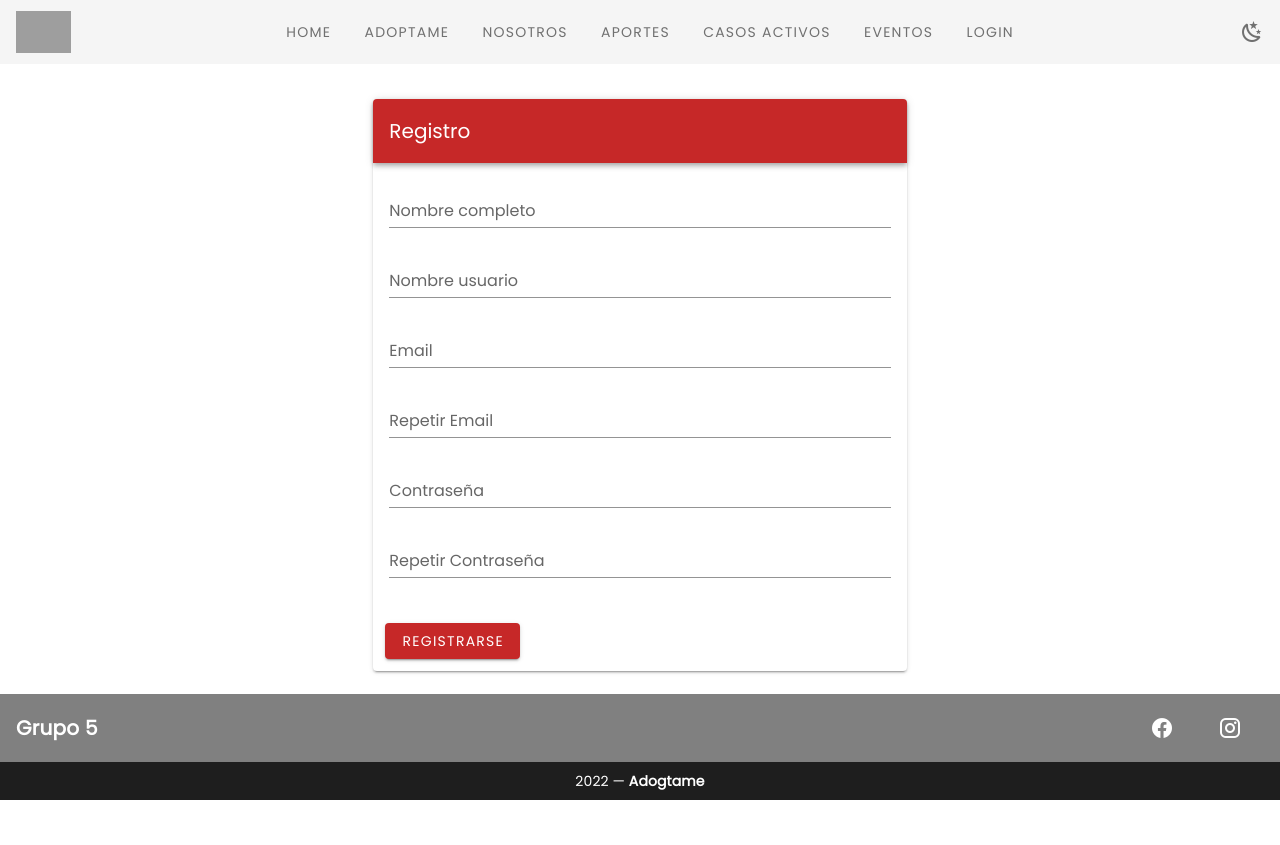
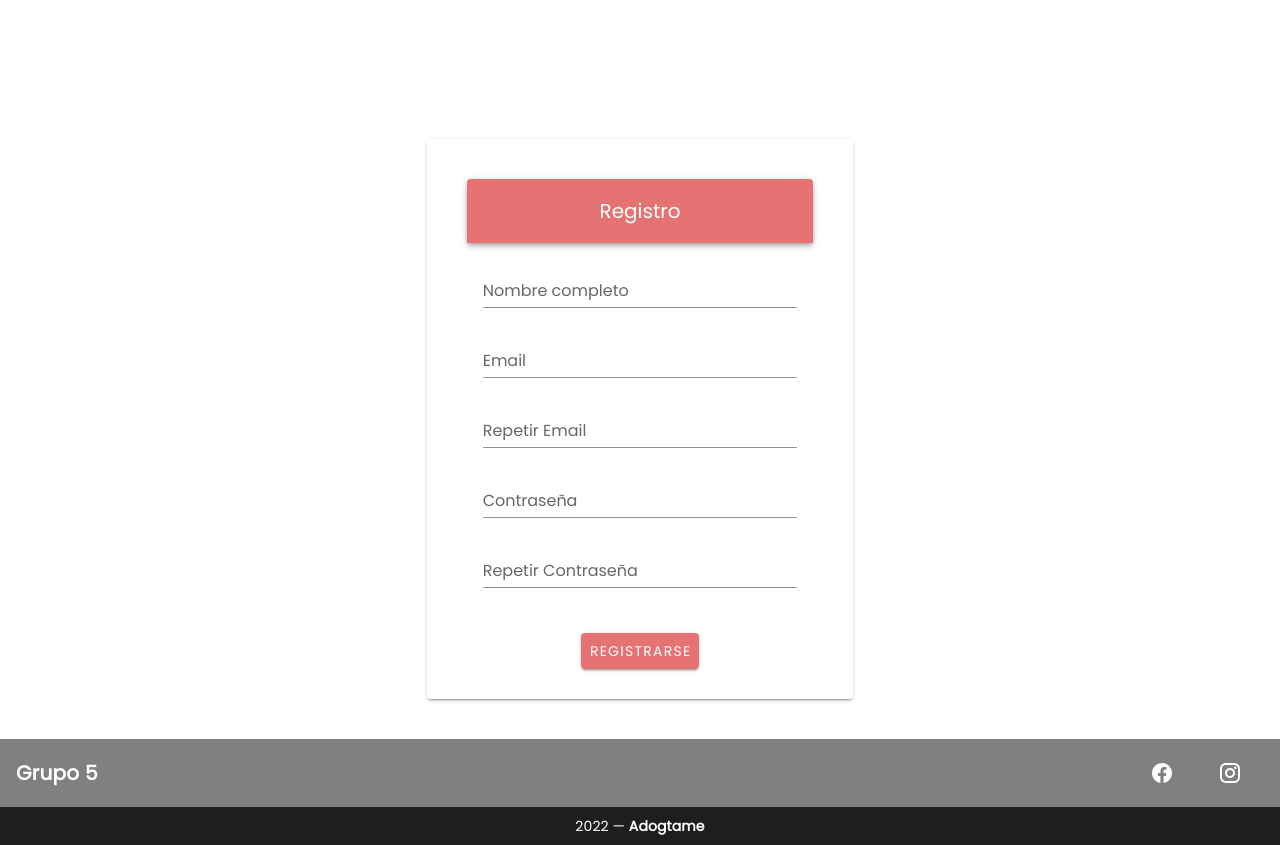
Before and after one commit to lgsilvestre/G5_ProyTaller_1_2022, a Vue app in the folder cliente/: page /registro in a window 1280 px wide. Before the commit the page ends 800 px from the top, so only its background shows below. Built offline with nearby package versions, Linux system fonts and the light colour scheme; grey boxes are pictures that could not be loaded.

Commit message:
Cambios en login y registro

```diff
--- a/cliente/src/views/Registro.vue
+++ b/cliente/src/views/Registro.vue
@@ -1,9 +1,9 @@
 <template>
     <v-layout align-center justify-center>
-        <v-flex xs12 sm8 md6 lg5 xl4>
-            <v-card>
-                <v-toolbar dark color="red darken-3">
-                    <v-toolbar-title>
+        <v-flex xs12 sm8 md6 lg4 xl4>
+            <v-card class="mx-auto pa-10 ma-10 backgroundImage">
+                <v-toolbar dark color="red lighten-2">
+                    <v-toolbar-title class="flex text-center">
                         Registro
                     </v-toolbar-title>
                 </v-toolbar>
@@ -17,16 +17,6 @@
                         requiredcolor="accent"
                         required
                         :rules="[rules.required]"
-                    ></v-text-field>
-
-                    <!-- Nombre Usuario -->
-                    <v-text-field
-                        v-model="nombreUsuario"
-                        color="accent"
-                        label="Nombre usuario"
-                        requiredcolor="accent"
-                        required
-                        :rules="[rules.required, rules.usermin]"
                     ></v-text-field>
 
                     <!-- Email -->
@@ -73,10 +63,8 @@
                         {{errorM}}
                     </v-flex>
                 </v-card-text>
-                <v-card-actions class="px-3 pb-3">
-                    <v-flex text-xs-right>
-                        <v-btn @click="registrar()" dark color="red darken-3">Registrarse</v-btn>
-                    </v-flex>
+                <v-card-actions class="px-3 pb-3 justify-center">
+                    <v-btn @click="registrar()" dark color="red lighten-2">Registrarse</v-btn>
                 </v-card-actions>
                 <v-snackbar v-model="snackbar" timeout="3000" top>
                     <span>¡{{ snackbarText }}!</span>
@@ -93,12 +81,10 @@ import axios from 'axios'
 class Usuario {
   constructor(
     nombreCompleto,
-    nombreUsuario,
     email,
     clave,
   ) {
     this.nombreCompleto = nombreCompleto
-    this.nombreUsuario = nombreUsuario
     this.email = email
     this.clave = clave
   }
@@ -108,7 +94,6 @@ export default {
     data (){
         return{
             nombreCompleto: '',
-            nombreUsuario: '',
             email: '',
             reEmail: '',
             clave: '',
@@ -118,7 +103,6 @@ export default {
             snackbarText: '',
             rules: {
                 required: (value) => !!value || 'Campo obligatorio',
-                usermin: () => this.nombreUsuario.length >= 8 || 'Debe tener al menos 8 caracteres',
             },
             emailrules: {
                 required: (value) => !!value || 'Campo obligatorio',
@@ -162,24 +146,21 @@ export default {
             }
         },
         registrar() {
-            if (this.nombreCompleto === '' || this.nombreUsuario === '' || this.email === '' || this.clave === ''){
+            if (this.nombreCompleto === '' || this.email === '' || this.clave === ''){
                 this.snackbar = true
                 this.snackbarText = 'Existen campos incompletos'
             } else if (
                 this.email === this.reEmail &&
                 /.+@.+\..+/.test(this.email) &&
-                this.clave === this.reClave &&
-                this.nombreUsuario.length >= 8
+                this.clave === this.reClave
             ) {
                 this.user = new Usuario(
                 this.nombreCompleto,
-                this.nombreUsuario,
                 this.email,
                 this.clave,
                 )
                 axios.post('postUsuario',{
                     nombreCompleto: this.user.nombreCompleto,
-                    nombreUsuario: this.user.nombreUsuario,
                     email: this.user.email,
                     clave: this.user.clave,
                 })
@@ -194,7 +175,7 @@ export default {
                 })
                 .catch(() => {
                     this.snackbar = true
-                    this.snackbarText = 'Ha ingresado un usuario o un correo invalido'
+                    this.snackbarText = 'Ha ingresado un correo invalido'
                 })
             } else {
                 this.snackbar = true
@@ -204,3 +185,11 @@ export default {
     }
 }
 </script>
+
+<style>
+.backgroundImage{
+    width: 100%;
+    height: 560px;
+}
+
+</style>
--- a/cliente/src/views/login.vue
+++ b/cliente/src/views/login.vue
@@ -3,15 +3,15 @@
         <loading
         v-if="loading"
         ></loading>
-        <v-flex  v-if="!loading" xs12 sm8 md6 lg5 xl3 >
+        <v-flex  v-if="!loading" xs12 sm8 md6 lg4 xl3 >
             <v-card class="mx-auto pa-10 ma-10 backgroundImage">
-                <v-toolbar dark color="red lighten-2">
+                <v-toolbar class="mb-8" dark color="red lighten-2">
                     <v-toolbar-title color="black" class="flex text-center">
                         Inicio de sesión
                     </v-toolbar-title>
                 </v-toolbar>
                 <v-card-text>
-                    <v-text-field class="text-field-style" prepend-inner-icon="mdi-dog" v-model="email" color="red lighten-2" label="Usuario" outlined>
+                    <v-text-field class="text-field-style" prepend-inner-icon="mdi-dog" v-model="email" color="red lighten-2" label="Email" outlined>
                     </v-text-field>
                     <v-text-field
                     :append-icon="show1 ? 'mdi-eye' : 'mdi-eye-off'"
@@ -30,6 +30,7 @@
                 <v-card-actions class="px-3 pb-3 justify-center">
                     <v-btn class="button" @click="ingresar()" dark color="red lighten-2">Ingresar</v-btn>
                 </v-card-actions>
+                <p>¿No tienes cuenta?<br/><a href="/registro" >Regístrate aquí</a></p>
             </v-card>
         </v-flex>
     </v-layout>
@@ -77,10 +78,9 @@ export default {
 
 <style>
 .backgroundImage{
-    background-image: linear-gradient(rgba(255,255,255,0.5), rgba(255,255,255,0.5)), url("https://i.imgur.com/1FFnAXe.png");
     background-size: 100% 100%;
     width: 100%;
-    height: 400px;
+    height: 470px;
 }
 .text-field-style >>> .v-text-field__slot input {
     color: red
@@ -90,4 +90,28 @@ export default {
     width: 100%;
 }
 
+a:link {
+  color: green;
+  background-color: transparent;
+  text-decoration: none;
+}
+
+a:visited {
+  color: rgb(255, 124, 124);
+  background-color: transparent;
+  text-decoration: none;
+}
+
+a:hover {
+  color: red;
+  background-color: transparent;
+  text-decoration: underline;
+}
+
+a:active {
+  color: rgb(0, 0, 0);
+  background-color: transparent;
+  text-decoration: underline;
+}
+
 </style>
```
Also changed, not shown: 1 other file (tests, documents, lock files or other folders).
